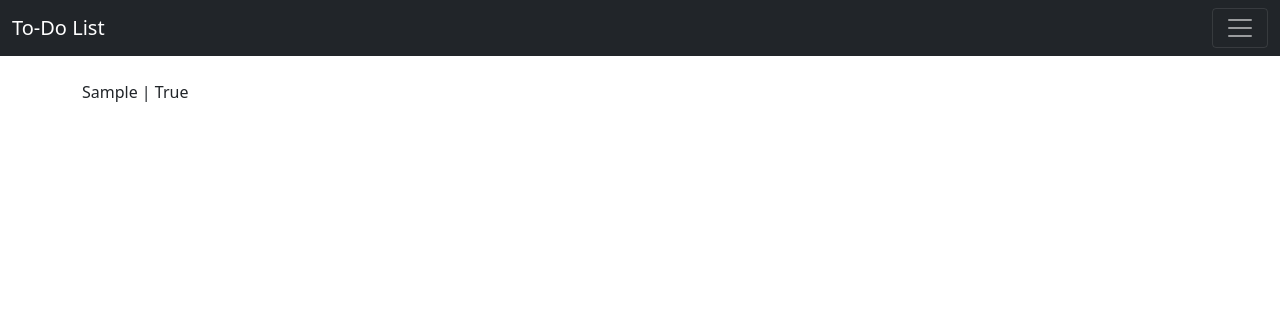
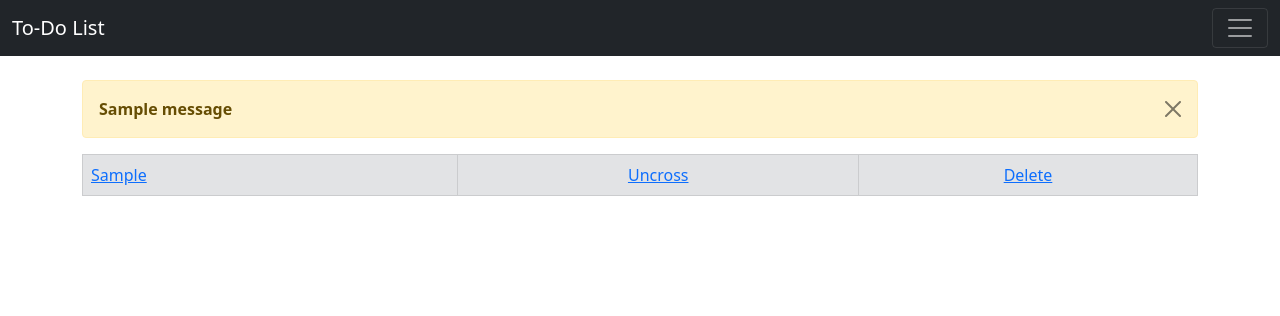
Before and after one commit to fernandojal/ToDoList, a Django app: page / in a window 1280 px wide. Shown: the top 316 px of the page. Run offline with Django 3.2, Linux system fonts and the light colour scheme; tables that the repository leaves empty hold one stand-in row (values such as "Sample post"); one stand-in notice (Sample message) is shown.

Commit message:
added table and and items to show on webapp

```diff
--- a/to_do/todo_list/templates/home.html
+++ b/to_do/todo_list/templates/home.html
@@ -1,20 +1,36 @@
 {% extends 'base.html' %}
-
 
 {% block content %}
     {% if messages %}
     {% for message in messages %}
-        <div id="my-alert" class="alert" style="width: 100%; text-align: center; border: 1px solid #000; box-shadow: 4px 4px;">
-            <h4>{{ message }}</h4>
+        <div class="alert alert-warning alert-dismissible fade show" role="alert">
+            <strong>{{message}}</strong>
+            <button type="button" class="btn-close" data-bs-dismiss="alert" aria-label="Close"></button>
         </div>
-        <script>setTimeout(()=>document.getElementById('my-alert').remove(),2500)</script>
+
     {% endfor %}
 {% endif %}
 
 
 {% if all_items %}
+    <table class='table table-bordered'>
     {% for things in all_items %}
-        {{ things.item }} | {{things.completed}}
+
+        {% if things.completed  %}
+            <tr class="table-secondary">
+                <td class='striker'><a href="edit/{{things.id}}"> {{things.item }}</a></td>
+                <td><center><a href="uncross/{{things.id}}">Uncross</a></center></td>
+                <td> <center><a href="delete/{{things.id}}">Delete</a></center> </td>
+            </tr>
+        {% else %}
+            <tr>
+                <td class='striker'><a href="edit/{{things.id}}">{{ things.item }}</a></td>
+                <td><center><a href="cross_off/{{things.id}}">Cross Off</a></center> </td>
+                <td> <center><a href="delete/{{things.id}}">Delete</a></center> </td>
+            </tr>
+        {% endif %}
+
     {% endfor %}
+    </table>
 {% endif %}
 {% endblock  %}
```
